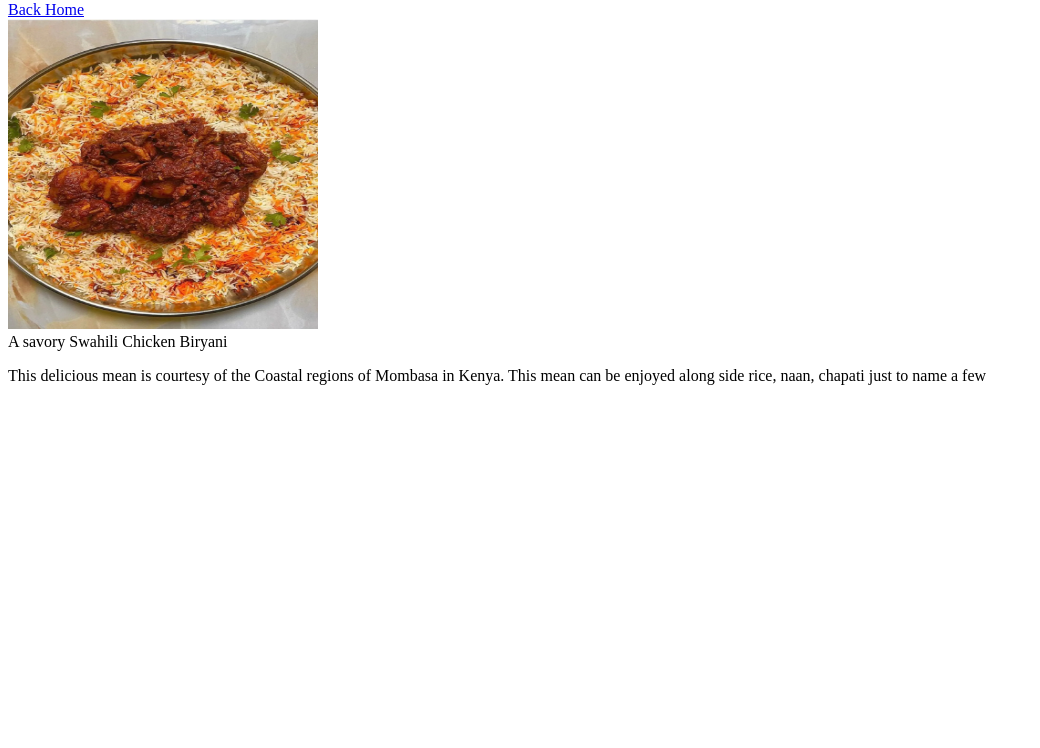
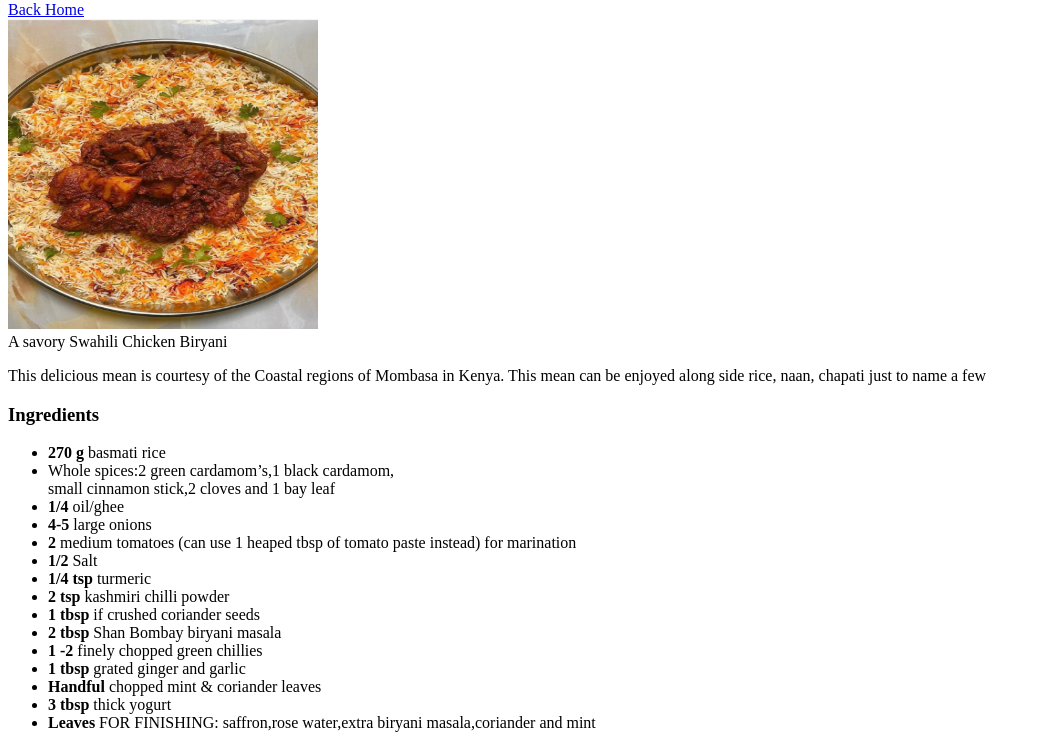
Before and after one commit to Martin-nitram1/Odin-recipie, a plain HTML site: page Recipe/biryani.html in a window 1280 px wide. Shown: the part 79-827 px from the top of the page, without its empty margins (0-1040 px from the left). Before the commit the page ends 800 px from the top, so only its background shows below. Drawn offline with Linux system fonts and the light colour scheme.

Commit message:
added Ingredients to Birayni file

```diff
--- a/Recipe/biryani.html
+++ b/Recipe/biryani.html
@@ -14,5 +14,23 @@
     <caption>A savory Swahili Chicken Biryani</caption>
     <br>
     <p>This delicious mean is courtesy of the Coastal regions of Mombasa in Kenya. This mean can be enjoyed along side rice, naan, chapati just to name a few</p>
+    <h3><strong>Ingredients</strong></h3>
+    <ul>
+        <li><strong>270 g</strong> basmati rice</li>
+        <li>Whole spices:2 green cardamom’s,1 black cardamom,<br>small cinnamon stick,2 cloves and 1 bay leaf</li>
+        <li><strong>1/4 </strong> oil/ghee</li>
+        <li><strong>4-5 </strong> large onions</li>
+        <li><strong>2</strong> medium tomatoes (can use 1 heaped tbsp of tomato paste instead) for marination</li>
+        <li><strong>1/2</strong> Salt</li>
+        <li><strong>1/4 tsp</strong> turmeric</li>
+        <li><strong>2 tsp</strong> kashmiri chilli powder</li>
+        <li><strong>1 tbsp</strong> if crushed coriander seeds</li>
+        <li><strong>2 tbsp</strong> Shan Bombay biryani masala</li>
+        <li><strong>1 -2</strong> finely chopped green chillies</li>
+        <li><strong>1 tbsp</strong> grated ginger and garlic</li>
+        <li><strong>Handful</strong> chopped mint & coriander leaves</li>
+        <li><strong>3 tbsp</strong> thick yogurt</li>
+        <li><strong>Leaves</strong> FOR FINISHING: saffron,rose water,extra biryani masala,coriander and mint</li>
+    </ul>
 </body>
 </html>
```
